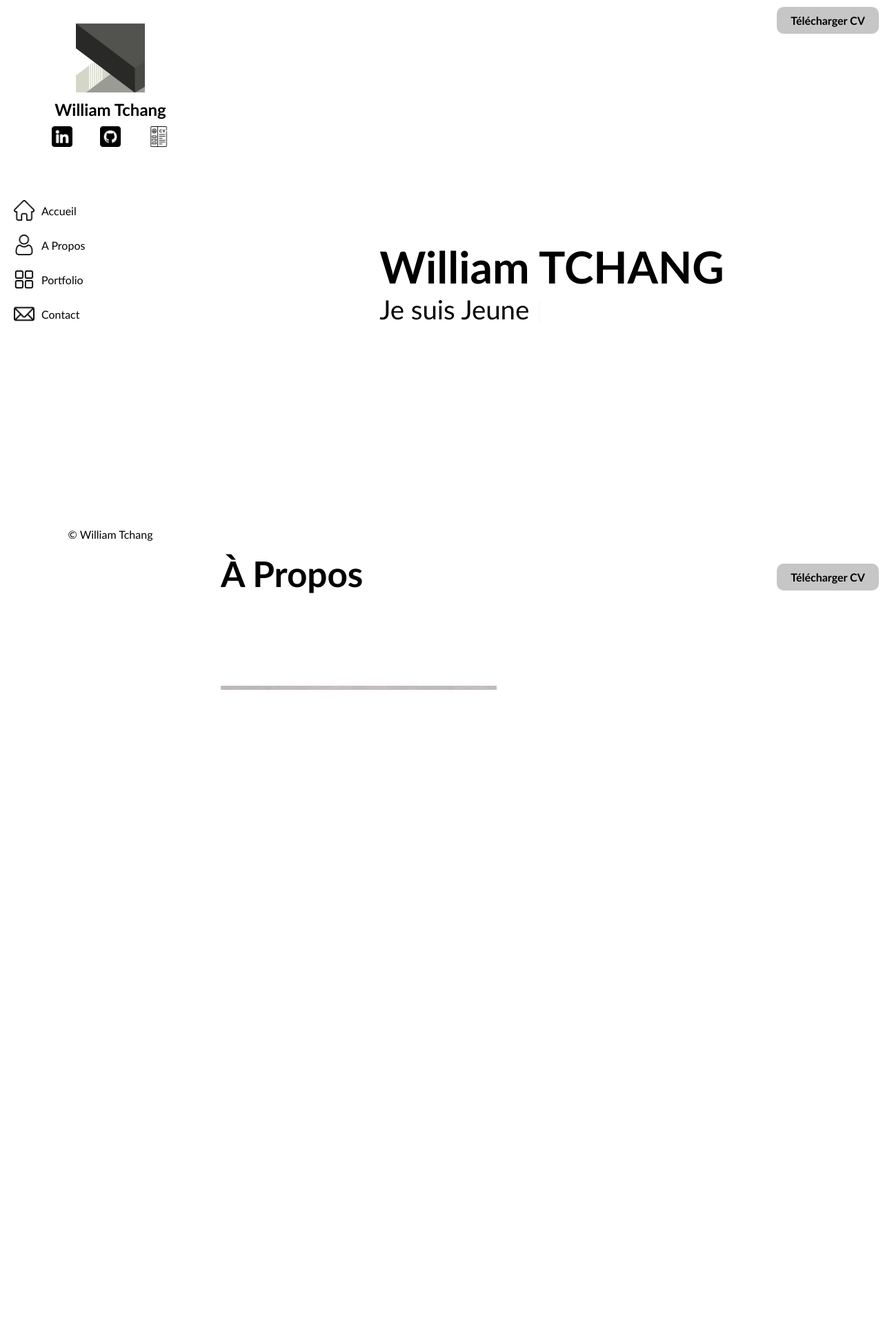
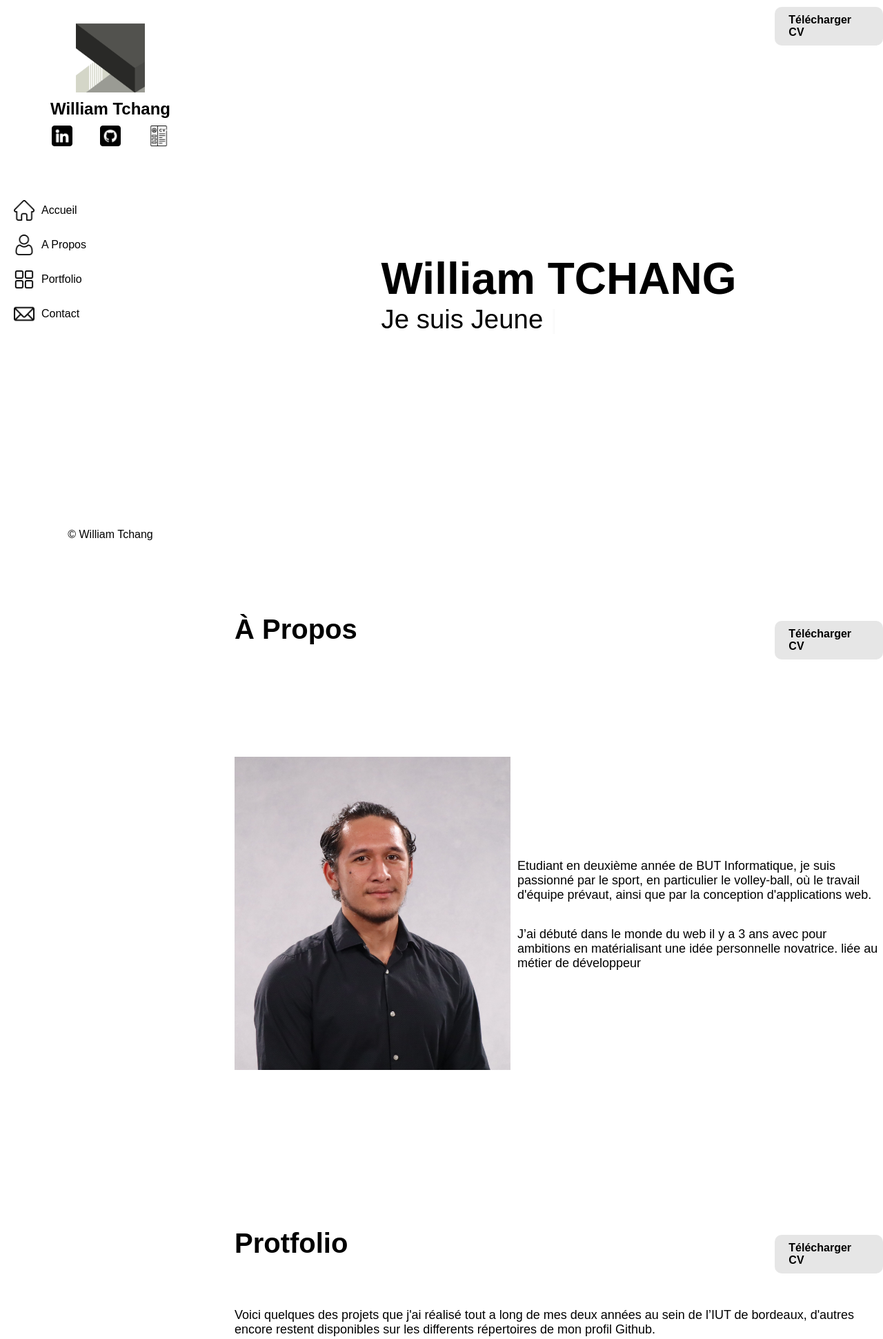
Before and after one commit to ZeWills987/william-tchang, a PHP site: page / in a window 1280 px wide. Shown: the top 1941 px of the page at 69% size. Before the commit the page ends 1000 px from the top, so only its background shows below. Run offline with PHP 8.4, Linux system fonts and the light colour scheme.

Commit message:
Ajustement design terminer

```diff
--- a/data/css/style.css
+++ b/data/css/style.css
@@ -1,5 +1,7 @@
 * {
-    font-family: 'Gill Sans', 'Gill Sans MT', Calibri, 'Trebuchet MS', sans-serif;
+    /*font-family: 'Gill Sans', 'Gill Sans MT', Calibri, 'Trebuchet MS', sans-serif;
+*/
+    font-family: Arial, Helvetica, sans-serif;
 }
 
 body {
@@ -10,6 +12,8 @@ body {
     display: flex;
     flex-direction: column;
 }
+
+/* Barre de naviguation */
 
 header {
     margin: 0 10px;
@@ -102,10 +106,12 @@ header .middle nav ul li a {
     align-items: center;
     text-decoration: none;
     color: #000;
+    transition: 0.5s;
 }
 
 header .middle nav ul li a:hover {
-    background-color: #28282843;
+    background-color: #b1b1b143;
+    transition: 0.5s;
 }
 
 header .middle nav ul li a div {
@@ -134,19 +140,34 @@ header .bottom p a {
     color: #000;
 }
 
+/* Contenue principal */
+
 main {
-    margin-left: 320px;
+    margin-left: 340px;
     padding: 0;
     height: 1000px;
-    overflow: auto;
+    overflow-y: none;
+    overflow-x: none;
+}
+
+main>div:nth-child(1) {
+    padding: 0;
 }
 
 main>div {
-    overscroll-behavior: contain;
+    margin: 0 0 50px 0;
+    padding: 40px 0 0 0;
     height: 100vh;
 }
 
+/* Titre */
+
+main>div:nth-child(1) .top {
+    margin: 0;
+}
+
 main>div .top {
+    margin: 0 0 50px 0;
     display: flex;
     flex-direction: row;
 }
@@ -155,6 +176,18 @@ main>div .top>div:nth-child(1) {
     flex: 5;
     display: flex;
 }
+
+main>div .top .title h1 {
+    margin: 0;
+    font-size: 40px;
+}
+
+main>div .top .main .desc p {
+    font-size: large;
+    font-weight: 400;
+}
+
+/* Boutton tléchargement de CV */
 
 main>div .top .dwn-cv {
     flex: 1;
@@ -169,12 +202,21 @@ main>div .top .dwn-cv a {
     display: flex;
     justify-content: center;
     align-items: center;
-    background-color: #28282843;
+    background-color: #a1a1a143;
     border-radius: 10px;
     text-decoration: none;
     color: #000;
     font-weight: 700;
+    transition: 0.5s;
 }
+
+main>div .top .dwn-cv a:hover {
+    transition: 0.5s;
+    background-color: #67676743;
+    color: #464646;
+}
+
+/* Présentaion personnelle */
 
 main>div .presentation {
     width: 100%;
@@ -196,13 +238,10 @@ main div .presentation .desc p {
     font-weight: 300;
 }
 
-main>div .top .title h1 {
-    margin: 0;
-    font-size: 4vw;
-}
+/* A propos de moi */
 
 main .aboutme .main {
-    height: 90%;
+    height: 80%;
     display: flex;
     justify-content: center;
     align-items: center;
@@ -225,10 +264,12 @@ main .aboutme .main .block .desc {
     align-items: center;
 }
 
-main .aboutme .main .block .desc p {
+main>div .main .desc p {
     font-size: large;
     font-weight: 400;
 }
+
+/* Porfolio */
 
 .portfolio .main .all-projects {
     display: flex;
@@ -251,6 +292,8 @@ main .aboutme .main .block .desc p {
     width: 250px;
     height: 250px;
 }
+
+/* Contact */
 
 .contact .main .row-contact {
     display: flex;
--- a/index.html
+++ b/index.html
@@ -7,6 +7,7 @@
     <link rel="stylesheet" href="/data/css/style.css">
     <link rel="stylesheet" href="/data/css/aniamtion.css">
     <link rel="icon" type="image/x-icon" href="data/img/william_tchang_logo.png">
+
     <title>William Tchang | Portfolio</title>
 </head>
 
@@ -110,7 +111,7 @@
                     </div>
                     <div class="desc">
                         <p>Je suis <span class="typed" data-period="2000"
-                                data-typed-items='["Étudiant", "Jeune", "Motivé", "Autonome","Polyvalent", "Passionné", "Sociable", "Chaleureux", "Moi"]'></span>
+                                data-typed-items='["Étudiant", "Jeune", "Motivé", "Autonome","Polyvalent", "Passionné", "Sociable", "Moi"]'></span>
                             <span class="typed-cursor typed-cursor--blink" aria-hidden="true">|</span>
                         </p>
                     </div>
@@ -199,7 +200,7 @@
             <div class="main">
                 <div class="desc">
                     <p>Pour toutes informations supplémentaires concernant, je vous propose de bien vouloir utiliser mes
-                        coordonnées ci-dessous. Je suis joignable à tout moment par e-mail et téléphone.</p>
+                        coordonnées ci-dessous. <br> Je suis joignable à tout moment par e-mail et téléphone.</p>
                 </div>
                 <div class="row-contact">
                     <div class="details">
```
Also changed, not shown: data/css/aniamtion.css (line endings or trailing spaces).
